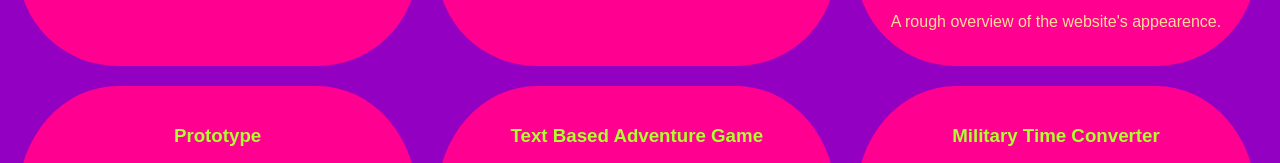
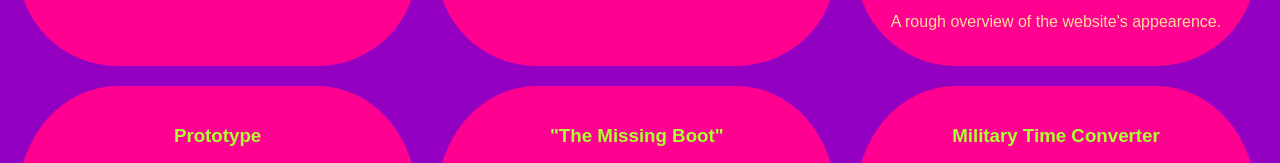
Before and after one commit to josh024/josh024.github.io, a plain HTML site: page index.html in a window 1280 px wide. Shown: the part 860-1023 px from the top of the page. Drawn offline with Linux system fonts and the light colour scheme.

Commit message:
boot title

```diff
--- a/index.html
+++ b/index.html
@@ -70,7 +70,7 @@
 
             <section class="project">
                 <a href="https://github.com/josh024/MissingBoot">
-                    <h3>Text Based Adventure Game</h3>
+                    <h3>"The Missing Boot"</h3>
                 </a>
                     <a href="https://github.com/josh024/MissingBoot">
                         <img src="images/boot.png">
```
